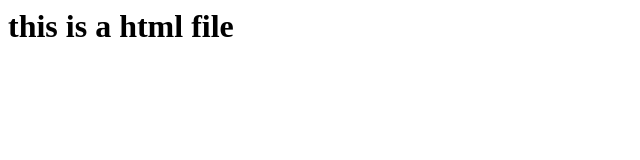
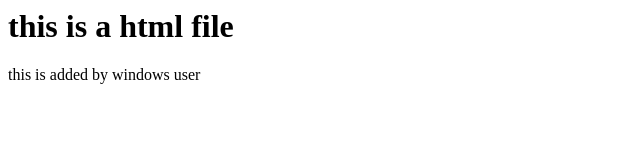
Before and after one commit to bcloudlearning/learn_git, a plain HTML site: page index.html in a window 1280 px wide. Shown: the whole page, without its empty margins (0-640 px from the left). Drawn offline with Linux system fonts and the light colour scheme.

Commit message:
Added <body>

```diff
--- a/index.html
+++ b/index.html
@@ -1,3 +1,4 @@
 <html>
 	<h1> this is a html file </h1>
+<body> this is added by windows user </body>
 </html>
```
